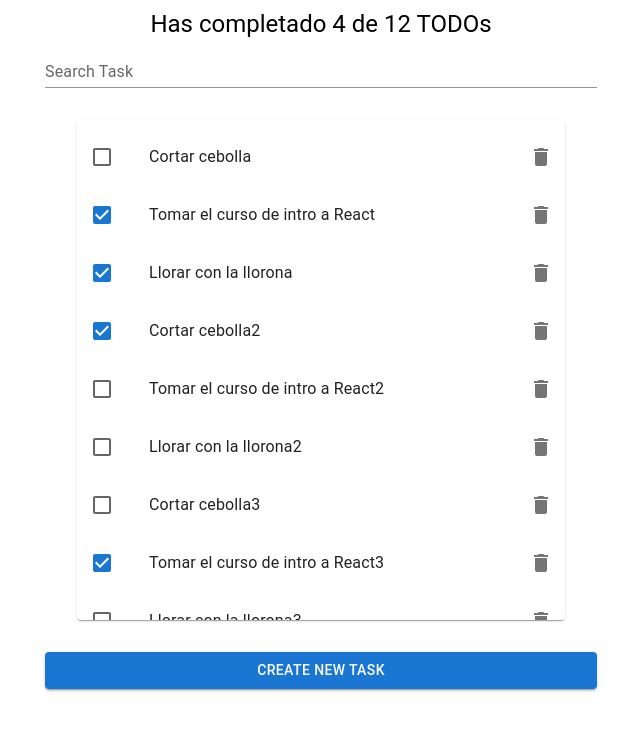
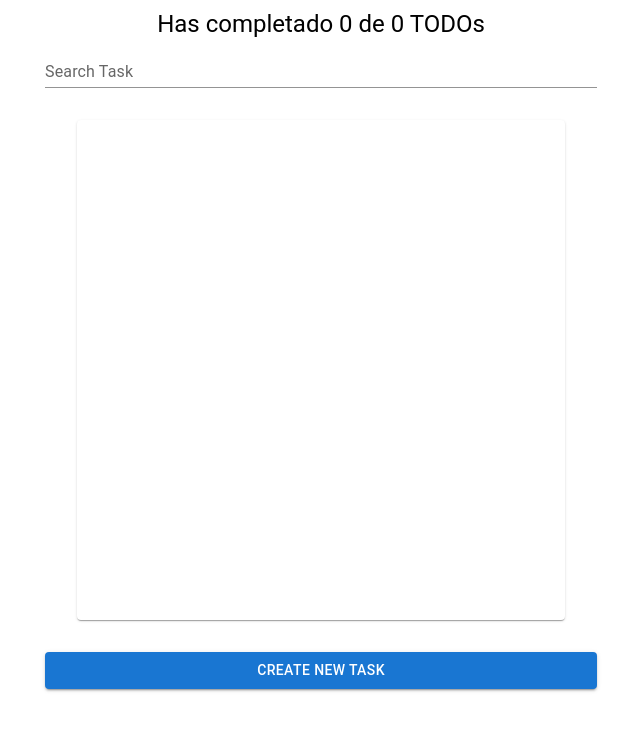
Before and after one commit to rodriguezespinoza0795/react-project, a React (Create React App) app: page / in a window 1280 px wide. Shown: the top 730 px of the page, without its empty margins (319-959 px from the left). Built offline with nearby package versions, Linux system fonts and the light colour scheme.

Commit message:
LocalStorage_Custom_Hook

```diff
--- a/src/App.js
+++ /dev/null
@@ -1,80 +0,0 @@
-import React, { useState, useEffect  } from 'react';
-import { TodoItem } from './components/TodoItem';
-import { TodoCounter } from './components/TodoCounter';
-import { TodoList } from './components/TodoList';
-import { TodoSearch } from './components/TodoSearch';
-import { CreateTodoButton } from './components/CreateTodoButton';
-import Container from '@mui/material/Container';
-
-const defaultTodos = [
-  { text: 'Cortar cebolla', completed: false },
-  { text: 'Tomar el curso de intro a React', completed: true },
-  { text: 'Llorar con la llorona', completed: true },
-  { text: 'Cortar cebolla2', completed: true },
-  { text: 'Tomar el curso de intro a React2', completed: false },
-  { text: 'Llorar con la llorona2', completed: false },
-  { text: 'Cortar cebolla3', completed: false },
-  { text: 'Tomar el curso de intro a React3', completed: true },
-  { text: 'Llorar con la llorona3', completed: false },
-  { text: 'Cortar cebolla4', completed: false },
-  { text: 'Tomar el curso de intro a React5', completed: false },
-  { text: 'Llorar con la llorona6', completed: false },
-]
-
-function App() {
-  const [todos, setTodos] = useState(defaultTodos);
-  const [query, setQuery] = useState("");
-  const [searchedTodos, setSearchedTodos] = useState(defaultTodos);
-  const completedTodos = todos.filter(todo => todo.completed).length;
-  const totalTodos = todos.length;
-
-  useEffect(() => {
-    const timeOutId = setTimeout(() =>
-      setSearchedTodos(query.length === 0 ? todos : todos.filter(({ text }) => text.toLowerCase().includes(query.toLowerCase())))
-      , 500);
-    return () => clearTimeout(timeOutId);
-  }, [query, todos]);
-
-  const searchIndex = (text) => todos.findIndex(todo => todo.text === text);
-
-  const completeTodo = (text) => {
-    const todoIndex = searchIndex(text);
-    const newTodos = [...todos];
-    newTodos[todoIndex].completed = !newTodos[todoIndex].completed;
-    setTodos(newTodos);
-  };
-
-  const deleteTodo = (text) => {
-    const todoIndex = searchIndex(text);
-    const newTodos = [...todos];
-    newTodos.splice(todoIndex, 1);
-    setTodos(newTodos);
-  };
-
-  return (
-    <Container maxWidth="sm">
-      <TodoCounter
-        completedTodos={completedTodos}
-        totalTodos={totalTodos}
-      />
-      <TodoSearch
-        query={query}
-        setQuery={setQuery}
-      />
-      <TodoList>
-        {searchedTodos.map((item, index) => (
-          <TodoItem
-            key={index}
-            text={item.text}
-            completed={item.completed}
-            onComplete={completeTodo}
-            onDelete={deleteTodo}
-          />
-        ))}
-      </TodoList>
-      <CreateTodoButton />
-    </Container>
-  );
-}
-
-export default App;
--- /dev/null
+++ b/src/components/App/App.js
@@ -0,0 +1,49 @@
+import React, { useState, useEffect } from 'react';
+import AppTemplate from './App.template'
+import useLocalStorage from "../../customHooks/useLocalStorage";
+
+function App() {
+  const [todos, saveTodos] = useLocalStorage('TODOS_V1', []);
+  const [searchedTodos, setSearchedTodos] = useLocalStorage('TODOS_V1', []);
+  const [query, setQuery] = useState("");
+
+  const completedTodos = todos.filter(todo => todo.completed).length;
+  const totalTodos = todos.length;
+
+  useEffect(() => {
+    const timeOutId = setTimeout(() =>
+      setSearchedTodos(query.length === 0 ? todos : todos.filter(({ text }) => text.toLowerCase().includes(query.toLowerCase())))
+      , 500);
+    return () => clearTimeout(timeOutId);
+  }, [query, todos]);
+
+  const searchIndex = (text) => todos.findIndex(todo => todo.text === text);
+
+  const completeTodo = (text) => {
+    const todoIndex = searchIndex(text);
+    const newTodos = [...todos];
+    newTodos[todoIndex].completed = !newTodos[todoIndex].completed;
+    saveTodos(newTodos);
+  };
+
+  const deleteTodo = (text) => {
+    const todoIndex = searchIndex(text);
+    const newTodos = [...todos];
+    newTodos.splice(todoIndex, 1);
+    saveTodos(newTodos);
+  };
+
+  return (
+    <AppTemplate
+      completedTodos={completedTodos}
+      totalTodos={totalTodos}
+      query={query}
+      setQuery={setQuery}
+      searchedTodos={searchedTodos}
+      completeTodo={completeTodo}
+      deleteTodo={deleteTodo}
+    />
+  );
+}
+
+export default App;
--- /dev/null
+++ b/src/components/App/App.template.js
@@ -0,0 +1,36 @@
+import React from 'react';
+import { TodoItem } from '../TodoItem/TodoItem';
+import { TodoCounter } from '../TodoCounter/TodoCounter';
+import { TodoList } from '../TodoList/TodoList';
+import { TodoSearch } from '../TodoSearch/TodoSearch';
+import { CreateTodoButton } from '../CreateTodoButton/CreateTodoButton';
+import Container from '@mui/material/Container';
+
+function AppTemplate({ completedTodos, totalTodos, query, setQuery, searchedTodos, completeTodo, deleteTodo }) {
+    return (
+        <Container maxWidth="sm">
+            <TodoCounter
+                completedTodos={completedTodos}
+                totalTodos={totalTodos}
+            />
+            <TodoSearch
+                query={query}
+                setQuery={setQuery}
+            />
+            <TodoList>
+                {searchedTodos.map((item, index) => (
+                    <TodoItem
+                        key={index}
+                        text={item.text}
+                        completed={item.completed}
+                        onComplete={completeTodo}
+                        onDelete={deleteTodo}
+                    />
+                ))}
+            </TodoList>
+            <CreateTodoButton />
+        </Container>
+    )
+}
+
+export default AppTemplate;
--- /dev/null
+++ b/src/customHooks/useLocalStorage.js
@@ -0,0 +1,28 @@
+import React from 'react'
+
+function useLocalStorage(itemName, initialValue) {
+    const localStorageItem = localStorage.getItem(itemName);
+    let parsedItem;
+
+    if (!localStorageItem) {
+        localStorage.setItem(itemName, JSON.stringify(initialValue));
+        parsedItem = initialValue;
+    } else {
+        parsedItem = JSON.parse(localStorageItem);
+    }
+
+    const [item, setItem] = React.useState(parsedItem);
+
+    const saveItem = (newItem) => {
+        const stringifiedItem = JSON.stringify(newItem);
+        localStorage.setItem(itemName, stringifiedItem);
+        setItem(newItem);
+    };
+
+    return [
+        item,
+        saveItem,
+    ];
+}
+
+export default useLocalStorage;
--- a/src/index.js
+++ b/src/index.js
@@ -1,6 +1,6 @@
 import React from 'react';
 import ReactDOM from 'react-dom';
-import App from './App';
+import App from './components/App/App';
 
 ReactDOM.render(
   <App />,
```
Also changed, not shown: src/components/CreateTodoButton/CreateTodoButton.js (renamed from src/components/CreateTodoButton.js), src/components/TodoCounter/TodoCounter.js (renamed from src/components/TodoCounter.js), src/components/TodoItem/TodoItem.js (renamed from src/components/TodoItem.js), src/components/TodoList/TodoList.js (renamed from src/components/TodoList.js), src/components/TodoSearch/TodoSearch.js (renamed from src/components/TodoSearch.js).
